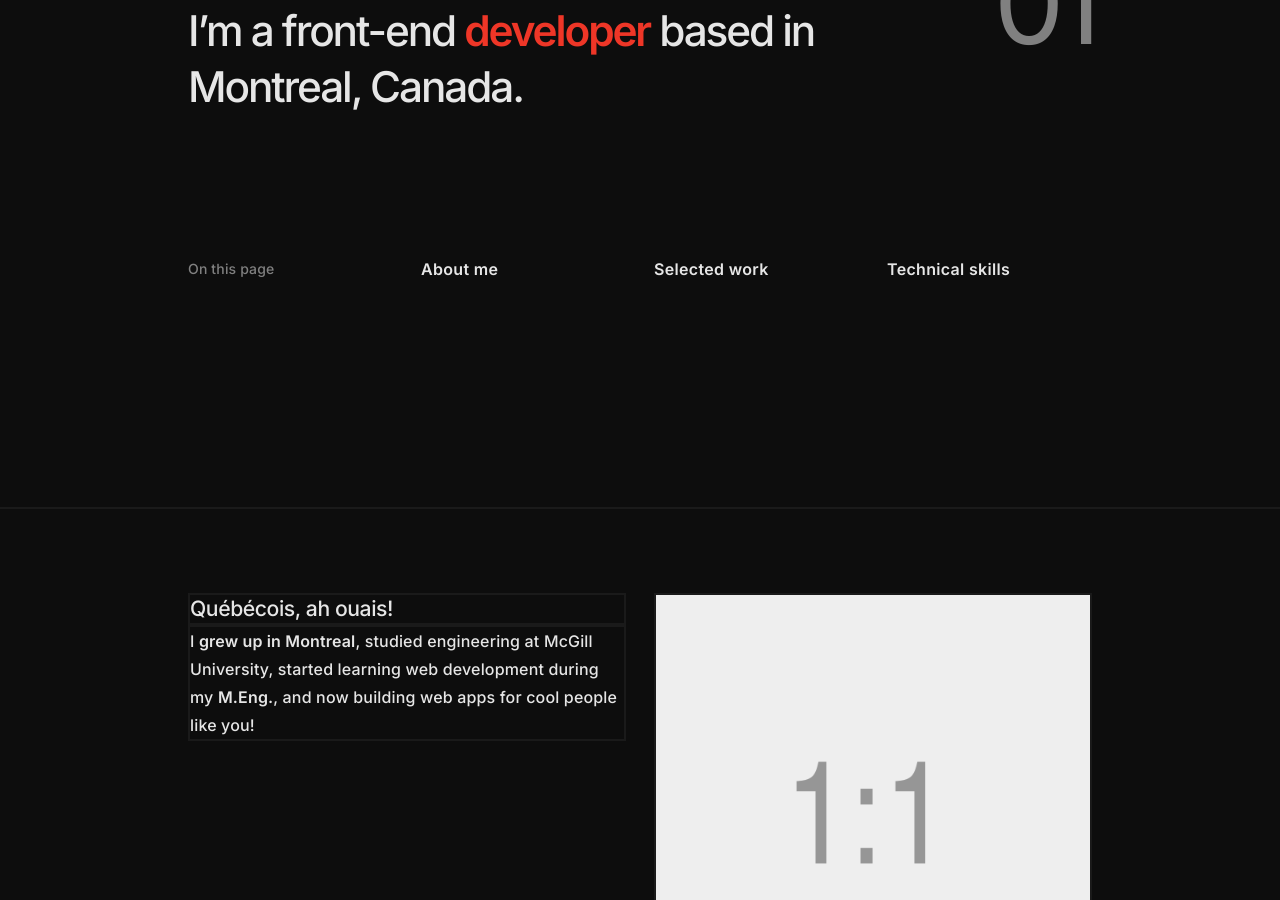
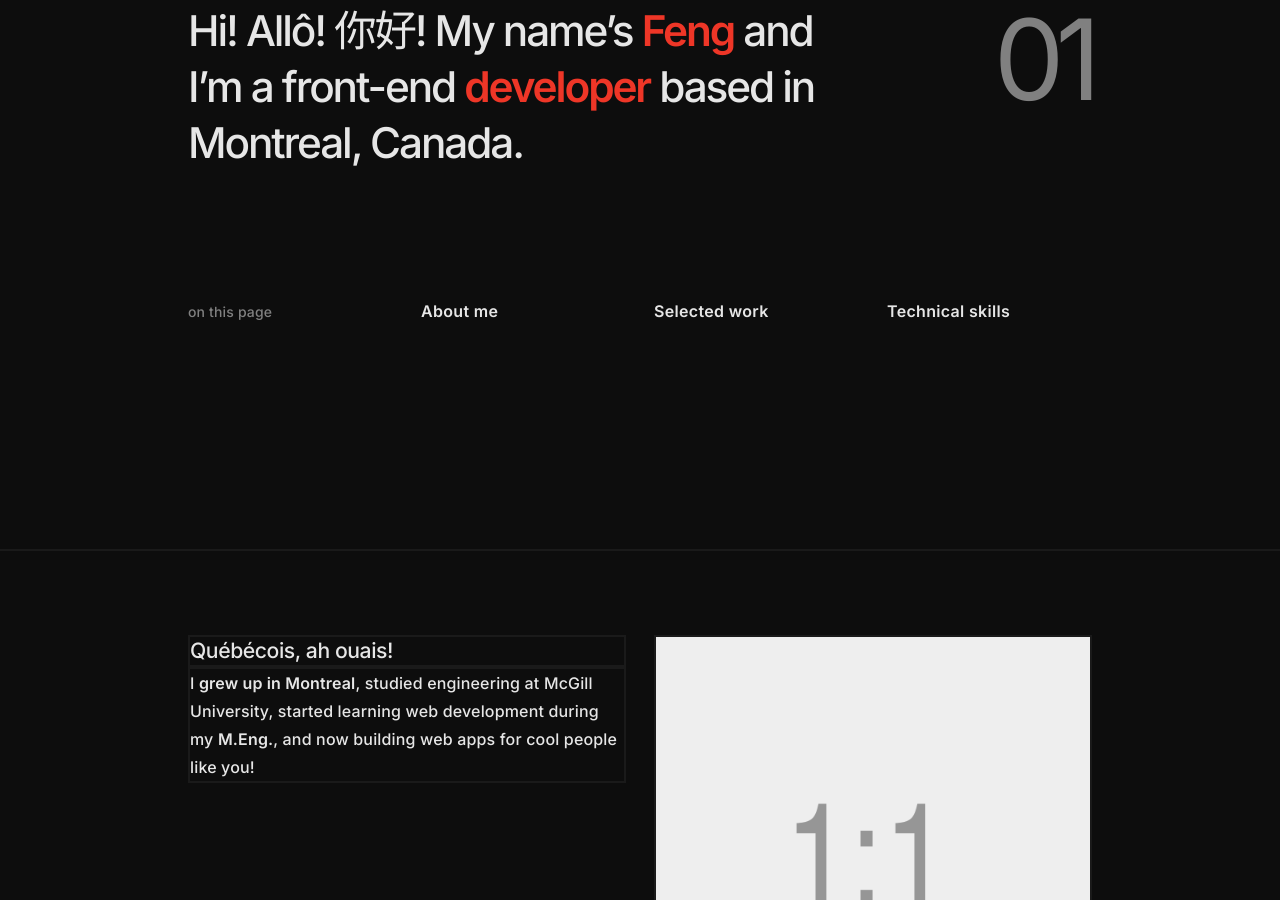
Before and after one commit to jingtianfeng/jtfeng-personal-1, a Jekyll site: the page built from index.html, in a window 1280 px wide and 900 px high, scrolled down 355 px. Built offline with Jekyll 4.4.1, drawn with Linux system fonts in a browser that asks for light colours.

Commit message:
Update index: #frontend-header fix margins, tweak decorations

```diff
--- a/index.html
+++ b/index.html
@@ -6,7 +6,7 @@ title: Front-End Developer
 <header class="border-top border-dark"
         id="frontend-header">
     <div class="container py-6 py-md-7 py-lg-8">
-        <div class="row">
+        <div class="row mt-lg-5">
             <div class="col-3">
                 <h1>
                     Hi! Allô! 你好! My name’s
@@ -22,11 +22,11 @@ title: Front-End Developer
                 </div>
             </div>
         </div>
-        <div class="row gy-4 mt-5 mt-md-6 mt-lg-7">
+        <div class="row gy-2 mt-4 mt-md-5 mt-lg-7">
             <div class="col-4 col-md-1">
-                <div class="text-muted small lh-lg">
-                    On this page
-                </div>
+                <small class="text-muted">
+                    on this page
+                </small>
             </div>
             <div class="col-4 col-md-1">
                 <a href="#frontend-about">
```
